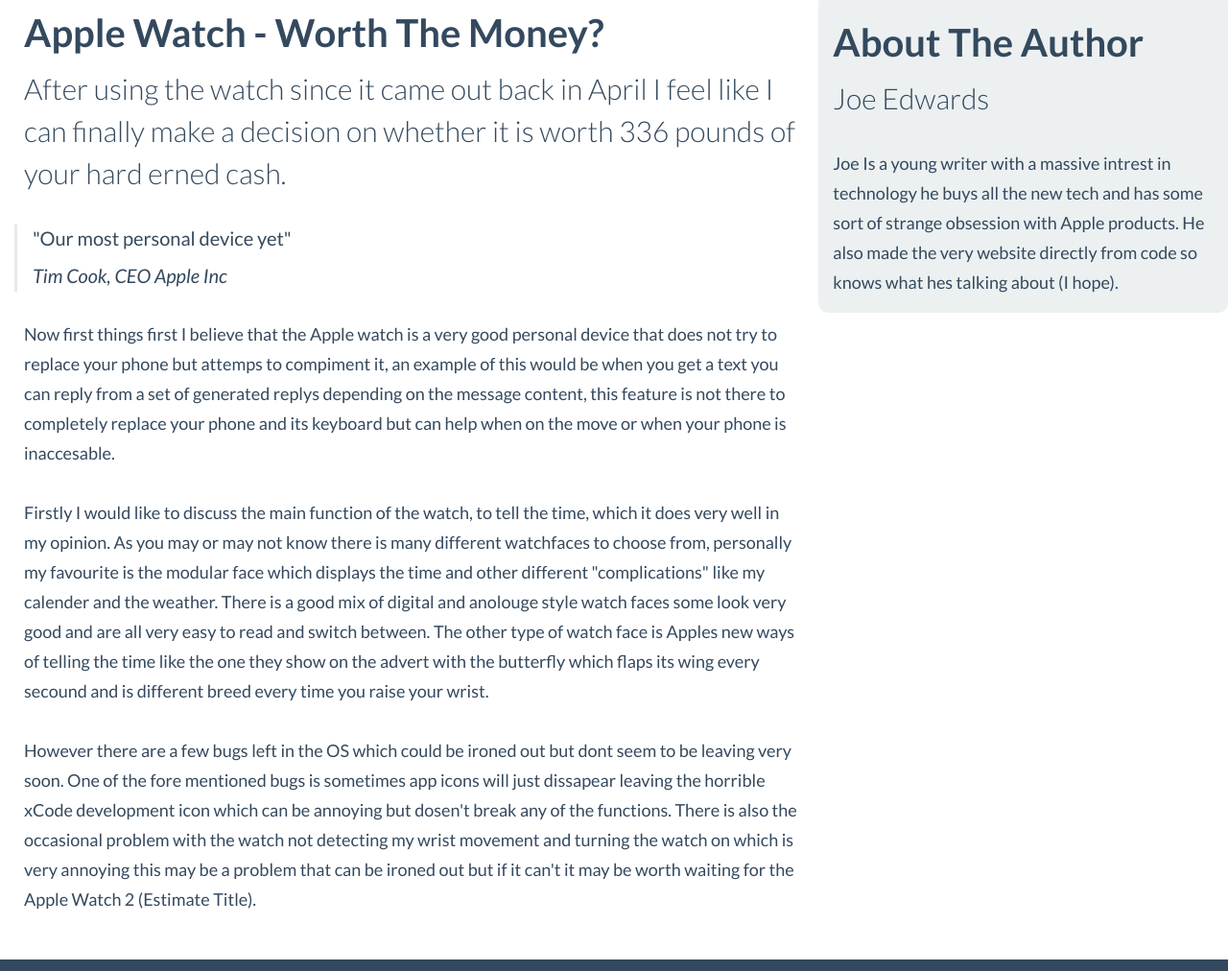
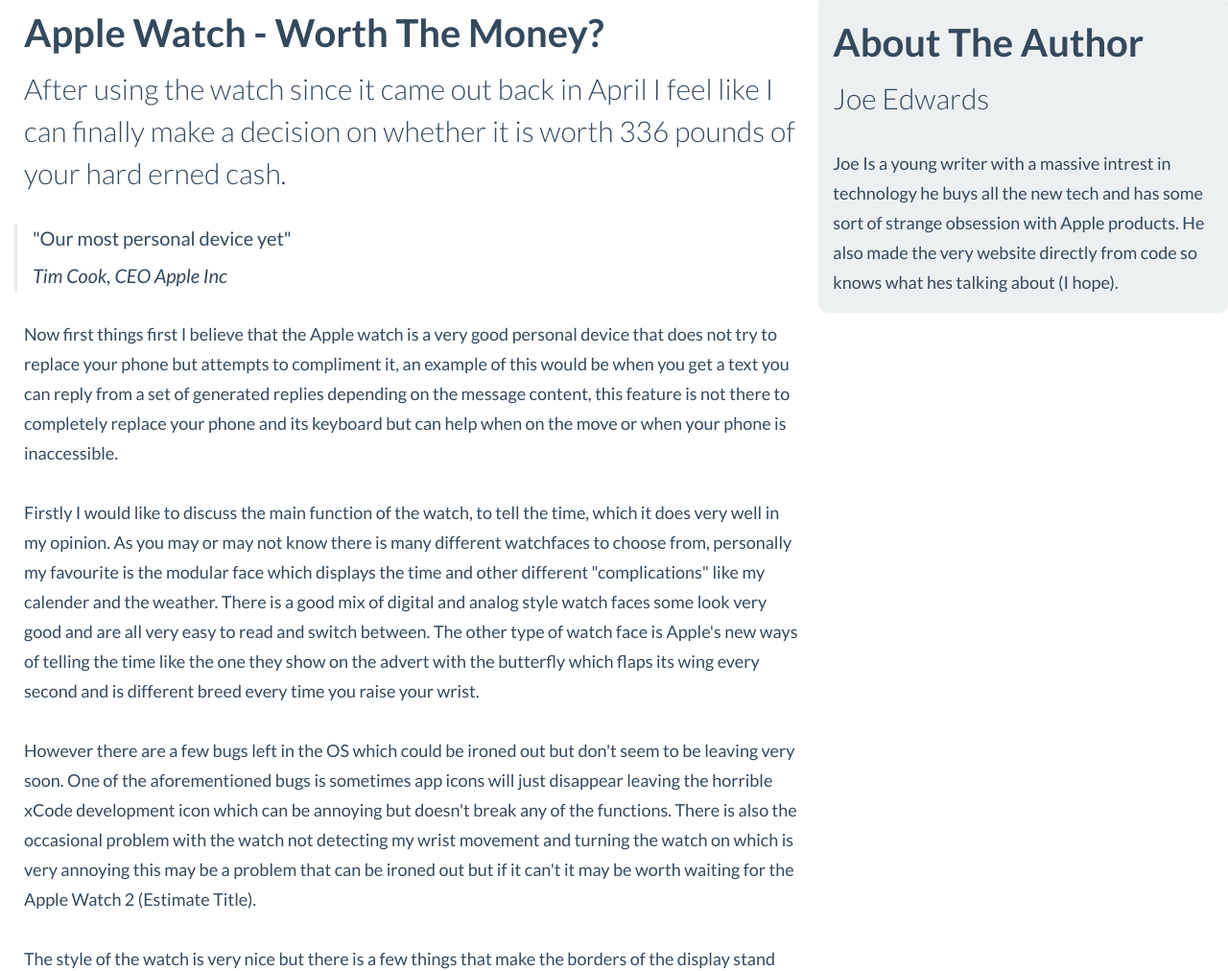
Before and after one commit to JoeEdward/mediaProj, a plain HTML site: page AppleW.html in a window 1280 px wide. Shown: the part 749-1761 px from the top of the page at 96% size. Drawn offline with Linux system fonts and the light colour scheme.

Commit message:
Added my Spellchecked text
FUN FUN FUN

```diff
--- a/AppleW.html
+++ b/AppleW.html
@@ -74,13 +74,17 @@
 				<p>Tim Cook, CEO Apple Inc</p>
 			</small>
 		</blockquote>
-			<p style="margin-left:10px;text-allign:justified;">Now first things first I believe that the Apple watch is a very good personal device that does not try to replace your phone but attemps to compiment it, an example of this would be when you get a text you can reply from a set of generated replys depending on the message content, this feature is not there to completely replace your phone and its keyboard but can help when on the move or when your phone is inaccesable.
+		<p style="margin-left:10px;text-allign:justified;">Now first things first I believe that the Apple watch is a very good personal device that does not try to replace your phone but attempts to compliment it, an example of this would be when you get a text you can reply from a set of generated replies depending on the message content, this feature is not there to completely replace your phone and its keyboard but can help when on the move or when your phone is inaccessible.
 			<br><br>
-			Firstly I would like to discuss the main function of the watch, to tell the time, which it does very well in my opinion. As you may or may not know there is many different watchfaces to choose from, personally my favourite is the modular face which displays the time and other different "complications" like my calender and the weather. There is a good mix of digital and anolouge style watch faces some look very good and are all very easy to read and switch between. The other type of watch face is Apples new ways of telling the time like the one they show on the advert with the butterfly which flaps its wing every secound and is different breed every time you raise your wrist.
+			Firstly I would like to discuss the main function of the watch, to tell the time, which it does very well in my opinion. As you may or may not know there is many different watchfaces to choose from, personally my favourite is the modular face which displays the time and other different "complications" like my calender and the weather. There is a good mix of digital and analog style watch faces some look very good and are all very easy to read and switch between. The other type of watch face is Apple's new ways of telling the time like the one they show on the advert with the butterfly which flaps its wing every second and is different breed every time you raise your wrist.
 			<br><br>
-			However there are a few bugs left in the OS which could be ironed out but dont seem to be leaving very soon. One of the fore mentioned bugs is sometimes app icons will just dissapear leaving the horrible xCode development icon which can be annoying but dosen't break any of the functions. There is also the occasional problem with the watch not detecting my wrist movement and turning the watch on which is very annoying this may be a problem that can be ironed out but if it can't it may be worth waiting for the Apple Watch 2 (Estimate Title).
+			However there are a few bugs left in the OS which could be ironed out but don't seem to be leaving very soon. One of the aforementioned bugs is sometimes app icons will just disappear leaving the horrible xCode development icon which can be annoying but doesn't break any of the functions. There is also the occasional problem with the watch not detecting my wrist movement and turning the watch on which is very annoying this may be a problem that can be ironed out but if it can't it may be worth waiting for the Apple Watch 2 (Estimate Title).
 			<br><br>
-
+			The style of the watch is very nice but there is a few things that make the borders of the display stand out. A very nice thing is that the glass around the edge of the watch curves and connects to the metal case which gives a very sleek connected feel but the screen does not curve fully round with the glass, this is why most of the shown watchfaces are on black because when they are not the borders don't seem to merge and it ends up looking 'tacky', however this will probably be fixed when the second form of Apple Watch is released which may have a curved screen like the samsung galaxy edge.
+			<br><br>
+			I have tried one other smart watch before the Apple watch, that was the Moto 360 from Motorola which was circular instead of square and used the Android wear OS it was pretty good but there wasn't many apps available at the time and it had a problem in which the screen cracked on the first drop. On the other hand (Literally) I am yet to drop the apple watch as it is quite a bit easier to put on your wrist and i have got a whole technique for it now. The apps on watchOS seem to be in more ample supply than on android wear and most of my iPhone apps were automatically installed on my watch when i left the apple store.
+			<br><br>
+			In conclusion, I believe the Apple watch is one of the best smartwatch on the market and easily out performs its competition in functionality (Maybe not in looks) and if you want a smartwatch and you think it would be helpful to assist you in your life then I would strongly recommend going for the Apple watch.
 		</p>
 	</div>
 	<div class="col-md-4 author">
```
Also changed, not shown: index.html (+2 -2 lines). Lines whose indentation alone changed are shown as unchanged.
